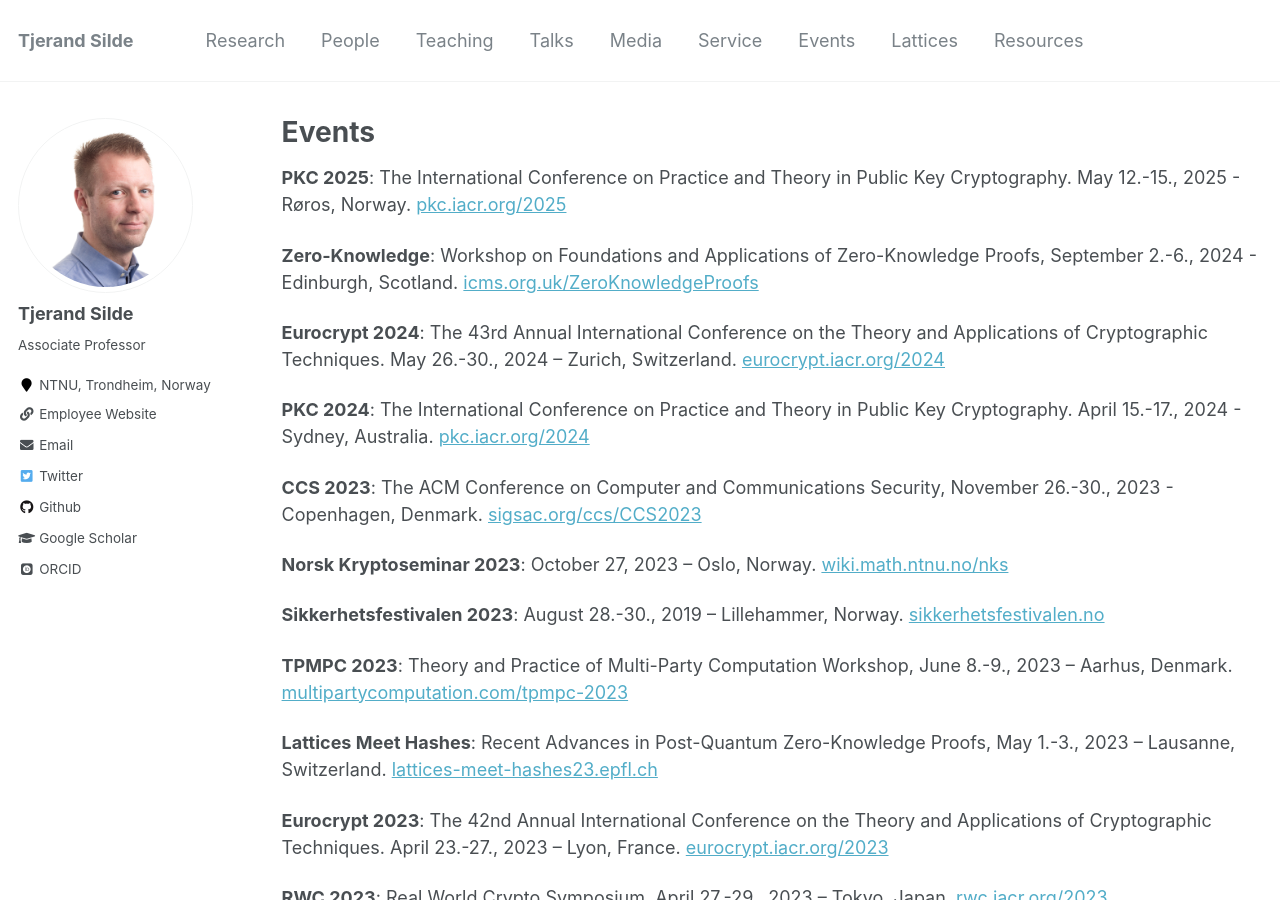
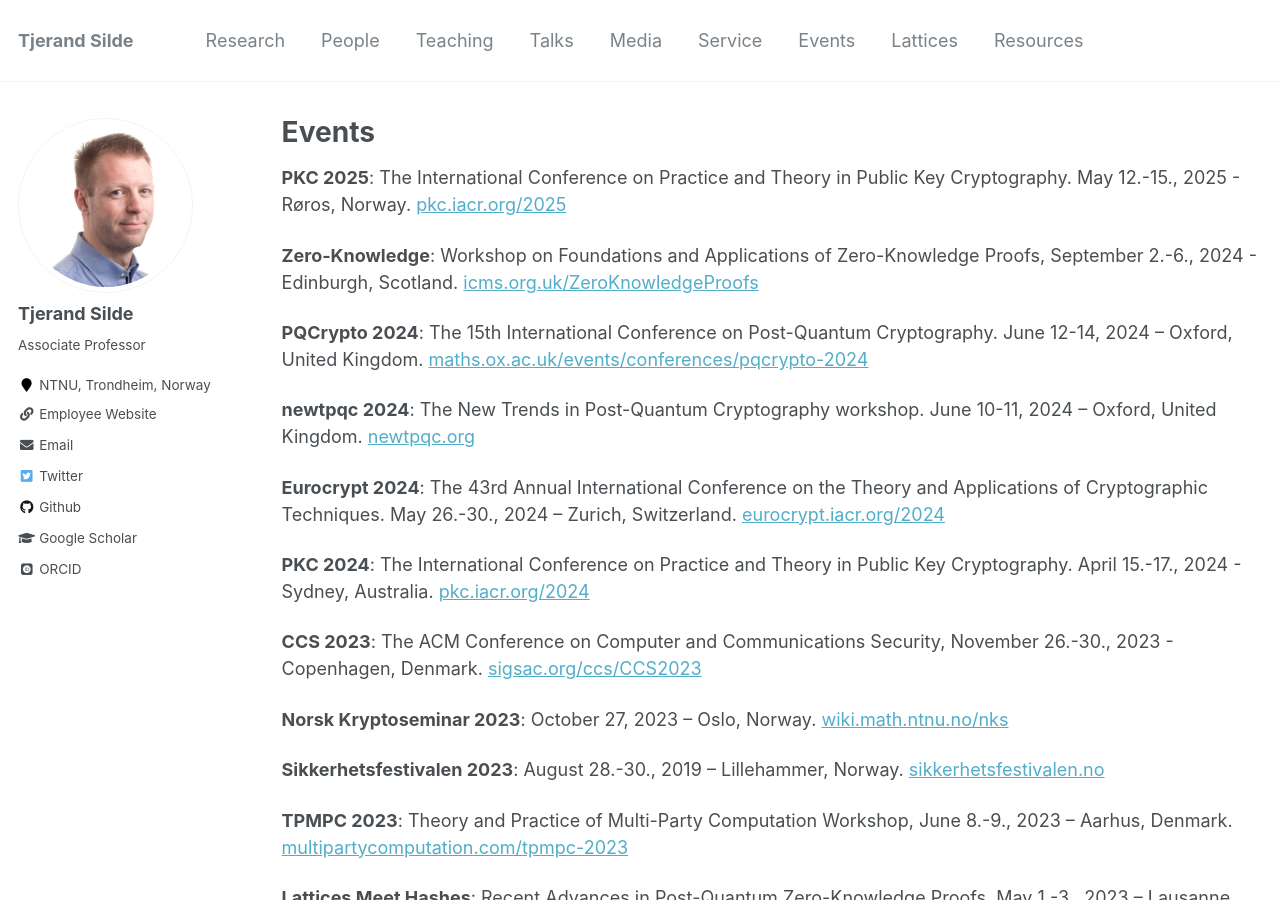
Before and after one commit to tjesi/tjesi.github.io, a Jekyll site: the page built from _pages/events.md, in a window 1280 px wide and 900 px high. Built offline with Jekyll 4.4.1, drawn with Linux system fonts in a browser that asks for light colours; some web fonts are replaced.

Commit message:
Update events.md

```diff
--- a/_pages/events.md
+++ b/_pages/events.md
@@ -8,6 +8,10 @@ author_profile: true
 **PKC 2025**: The International Conference on Practice and Theory in Public Key Cryptography. May 12.-15., 2025 - Røros, Norway. [pkc.iacr.org/2025](https://pkc.iacr.org/2025)
 
 **Zero-Knowledge**: Workshop on Foundations and Applications of Zero-Knowledge Proofs, September 2.-6., 2024 - Edinburgh, Scotland. [icms.org.uk/ZeroKnowledgeProofs](https://www.icms.org.uk/ZeroKnowledgeProofs)
+
+**PQCrypto 2024**: The 15th International Conference on Post-Quantum Cryptography. June 12-14, 2024 – Oxford, United Kingdom. [maths.ox.ac.uk/events/conferences/pqcrypto-2024](https://www.maths.ox.ac.uk/events/conferences/pqcrypto-2024)
+
+**newtpqc 2024**: The New Trends in Post-Quantum Cryptography workshop. June 10-11, 2024 – Oxford, United Kingdom. [newtpqc.org](https://newtpqc.org)
 
 **Eurocrypt 2024**: The 43rd Annual International Conference on the Theory and Applications of Cryptographic Techniques. May 26.-30., 2024 – Zurich, Switzerland. [eurocrypt.iacr.org/2024](https://eurocrypt.iacr.org/2024)
 
```
